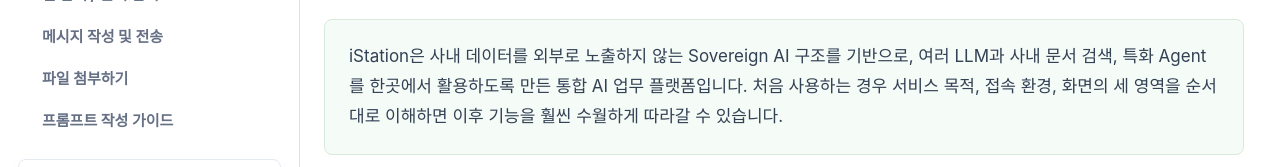
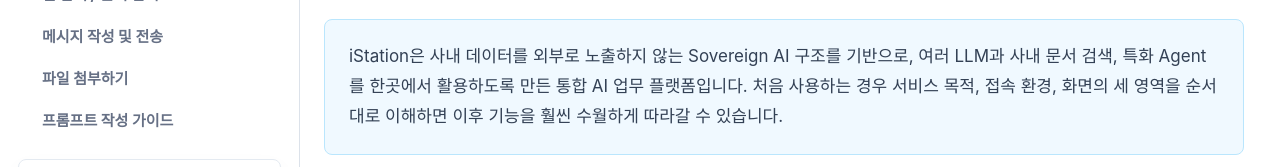
Before and after one commit to yeninni/jilinda, a website: page index.html in a window 1280 px wide. Shown: the part 618-785 px from the top of the page. Drawn offline with nearby package versions, Linux system fonts and the light colour scheme.

Commit message:
Update manual callout color

```diff
--- a/styles.css
+++ b/styles.css
@@ -405,9 +405,9 @@ input {
   max-width: 920px;
   margin-top: 22px;
   padding: 22px 24px;
-  border: 1px solid #d7eadc;
+  border: 1px solid #bae6fd;
   border-radius: 8px;
-  background: #f5fbf6;
+  background: #f0f9ff;
 }
 
 .premise p {
```
